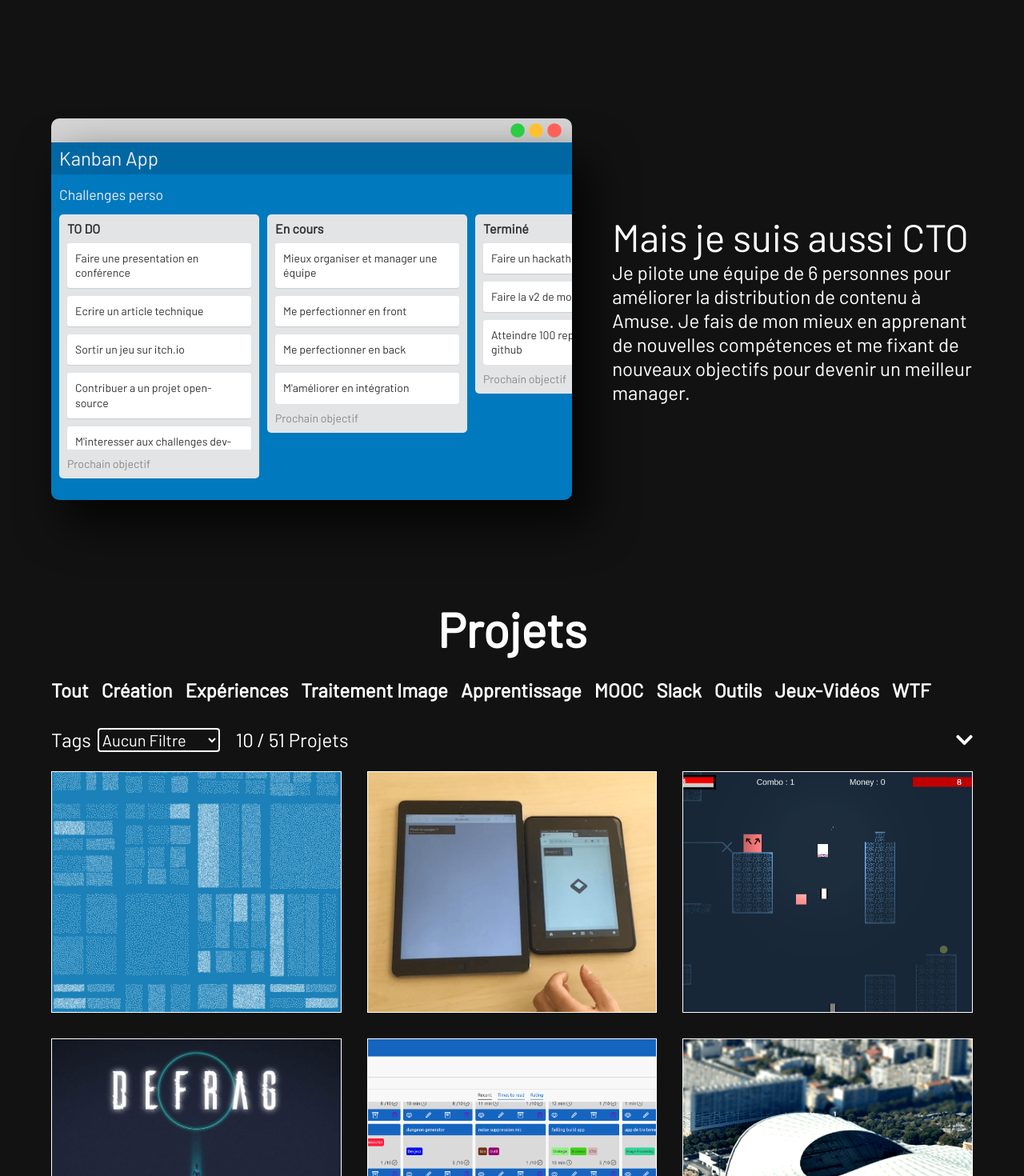
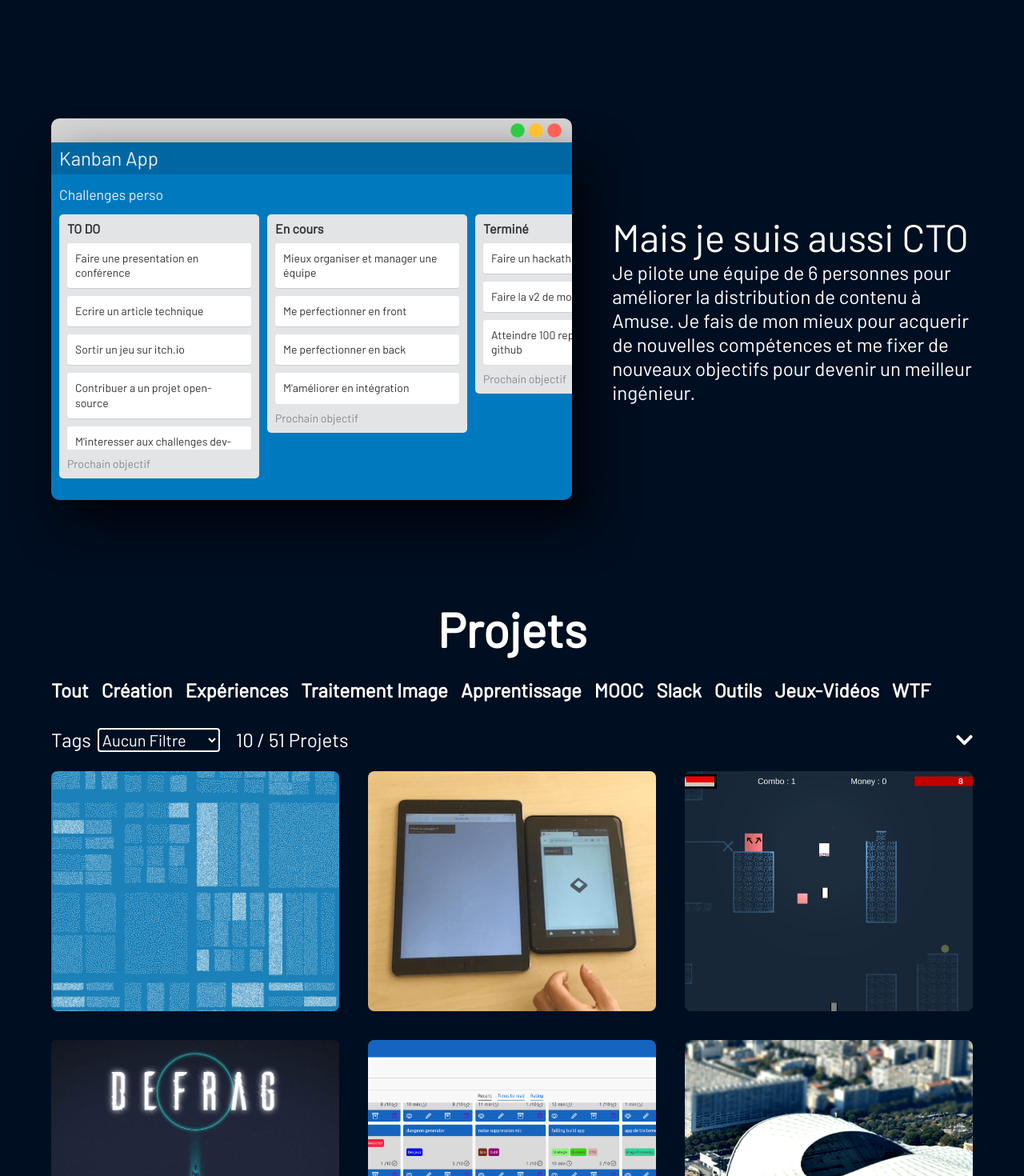
Before and after one commit to guillaume-gomez/guillaume-gomez.github.io, a React (Create React App) app: page / in a window 1280 px wide. Shown: the part 1330-2800 px from the top of the page at 80% size. Built offline with nearby package versions, Linux system fonts and the light colour scheme.

Commit message:
make changes to fit design

```diff
--- a/src/components/Header.css
+++ b/src/components/Header.css
@@ -37,6 +37,10 @@
   padding: 8px;
 }
 
+.header-links: hover {
+  color: var(--grey);
+}
+
 @media(max-width: 768px) {
   .header-name {
     display: none;
--- a/src/components/Job.css
+++ b/src/components/Job.css
@@ -8,8 +8,10 @@
 }
 
 .job-content {
-  border-radius: 10px;
-  border: 5px solid var(--white);
+  background: #1D1332;
+  border-radius: 8px;
+  padding: 6px;
+  //border: 5px solid var(--white);
 }
 
 /* The circles on the timeline */
--- a/src/components/ProjectCell.css
+++ b/src/components/ProjectCell.css
@@ -2,12 +2,12 @@
   display: block;
   height: 300px;
   min-width: 300px;
-  border: 1px solid var(--white);
-  box-shadow: 0px 4px 4px 0px #000000 25 %;
+  background: rgba(51, 51, 51, 0.8);
+  border-radius: 8px;
 }
 
 .project-cell-image {
-  //border: 2px solid blue;
+  border-radius: 8px;
   width: 100%;
   height: 100%;
   object-fit: cover;
@@ -31,7 +31,7 @@
   //border: 2px solid blue;
   font-size: 42px;
   font-weight: italic;
-  text-shadow: 0px 0px 8px #9F36B9;
+  //text-shadow: 0px 0px 8px #9F36B9;
   width: inherit;
   height: 50%;
   overflow: hidden;
--- a/src/components/ProjectsGrid.css
+++ b/src/components/ProjectsGrid.css
@@ -2,7 +2,7 @@
   //border:  2px solid blue;
   display: grid;
   grid-template-columns: repeat(auto-fill, minmax(300px, 1fr));
-  gap: 32px 32px;
+  gap: 36px 36px;
   box-sizing: border-box;
   width: 100%;
   height: 100%;
--- /dev/null
+++ b/src/components/animations/FadeInWhenVisibleAndMove.tsx
@@ -0,0 +1,40 @@
+import React, { useEffect } from "react";
+import { useInView } from "react-intersection-observer";
+import { motion, useAnimation } from "framer-motion";
+
+interface FadeInWhenVisibleAndMoveInterface {
+  children: React.ReactNode;
+  direction: "left"| "right";
+  className?: string;
+}
+
+function FadeInWhenVisibleAndMove({ children, direction, className } : FadeInWhenVisibleAndMoveInterface) {
+  const controls = useAnimation();
+  const [ref, inView] = useInView();
+
+  useEffect(() => {
+    if (inView) {
+      controls.start("visible");
+      controls.start("move");
+    }
+  }, [controls, inView]);
+
+  return (
+    <motion.div
+      ref={ref}
+      animate={controls}
+      className={className}
+      initial="hidden"
+      transition={{ duration: 2.0, type: "spring", bounce: 0.20 }}
+      variants={{
+        visible: { opacity: 1, scale: 1 },
+        hidden: { opacity: 0, scale: 0, x: direction === "left" ?  "-25vw" : "25vw" },
+        move: {x: 0}
+      }}
+    >
+      {children}
+    </motion.div>
+  );
+}
+
+export default FadeInWhenVisibleAndMove;
--- a/src/index.css
+++ b/src/index.css
@@ -33,7 +33,9 @@ body {
   font-size: 24px;
   font-family: 'Barlow';
   color: var(--white);
-  background: #121212;
+  background: #000e21;
+//background: rgb(4,23,50);
+//background: linear-gradient(180deg, rgba(4,23,70,0.67) 0%, rgba(13,28,77,1) 50%, rgba(6,14,41,0.81) 100%);
 }
 h1 {
   font-size: 96px;
@@ -91,7 +93,7 @@ a {
 }
 
 a:hover {
-  color: var(--text-primary-dark);
+  color: var(--grey);
 }
 
 ol, ul {
--- a/src/locales/fr/translation.json
+++ b/src/locales/fr/translation.json
@@ -22,7 +22,7 @@
     "full-stack": "Je suis développeur Full Stack",
     "full-statck-text": "Je programme la plupart du temps en Ruby on rails, en Typescript, du React, et parfois du Javascript vanilla. Sur mon temps libre, je m'interesse à la programmtion de jeux video.",
     "cto": "Mais je suis aussi CTO",
-    "cto-text": "Je pilote une équipe de 6 personnes pour améliorer la distribution de contenu à Amuse. Je fais de mon mieux en apprenant de nouvelles compétences et me fixant de nouveaux objectifs pour devenir un meilleur manager."
+    "cto-text": "Je pilote une équipe de 6 personnes pour améliorer la distribution de contenu à Amuse. Je fais de mon mieux pour acquerir de nouvelles compétences et me fixer de nouveaux objectifs pour devenir un meilleur ingénieur."
   },
   "hobbies": {
     "hobbies": "Centre d'intérêts",
--- a/src/views/AboutMe.css
+++ b/src/views/AboutMe.css
@@ -14,7 +14,7 @@
   margin-left: auto;
   margin-right: auto;
   display: grid;
-  gap: 12px;
+  gap: 24px;
   box-sizing: border-box;
   grid-template-columns: 1fr 2fr;
 }
--- a/src/views/AboutMe.tsx
+++ b/src/views/AboutMe.tsx
@@ -5,7 +5,10 @@ import { FontAwesomeIcon } from '@fortawesome/react-fontawesome';
 import { faGithub, faLinkedin } from '@fortawesome/free-brands-svg-icons';
 import { faEnvelope } from '@fortawesome/free-solid-svg-icons';
 
+import FadeInWhenVisibleAndMove from "../components/animations/FadeInWhenVisibleAndMove";
+
 import "./AboutMe.css";
+
 import { GITHUB, LINKEDIN, MAIL } from '../constants';
 
 function AboutMe() {
@@ -14,7 +17,7 @@ function AboutMe() {
     <section className="about-me-content">
       <h2 style={{textAlign: "center"}}>{t("about-me.about-me")}</h2>
       <div className="about-me-infos">
-        <div className="about-me-avatar">
+        <FadeInWhenVisibleAndMove className="about-me-avatar" direction="left">
           <img className="about-me-avatar-img" src={`${process.env.PUBLIC_URL}profile.jpeg`} loading="lazy" alt="my face"/>
           <ul className="about-me-icons">
             <li>
@@ -34,14 +37,14 @@ function AboutMe() {
               </a>
             </li>
            </ul>
-        </div>
-        <div className="about-me-text">
+        </FadeInWhenVisibleAndMove>
+        <FadeInWhenVisibleAndMove className="about-me-text" direction="right">
           <p>
            <Trans i18nKey="about-me.content">
              {[<i className="var(--text-primary)"/>]}
            </Trans>
           </p>
-        </div>
+        </FadeInWhenVisibleAndMove>
       </div>
     </section>
   );
--- a/src/views/Experience.css
+++ b/src/views/Experience.css
@@ -6,6 +6,7 @@
 }
 
 .experience-jobs {
+  //border: 2px solid blue;
   max-width: 100%;
 }
 
--- a/src/views/WelcomePageInfos.tsx
+++ b/src/views/WelcomePageInfos.tsx
@@ -1,9 +1,8 @@
 import React, { useEffect, useRef} from 'react';
 import { useTranslation } from 'react-i18next';
-import { useInView } from "react-intersection-observer";
-import { motion, useAnimation } from "framer-motion";
 
 import "./WelcomePageInfos.css";
+import FadeInWhenVisibleAndMove from "../components/animations/FadeInWhenVisibleAndMove";
 
 import Terminal from "../components/Terminal";
 import Window from "../components/Window";
@@ -48,38 +47,3 @@ function WelcomePageInfos() {
 }
 
 export default WelcomePageInfos;
-
-
-interface FadeInWhenVisibleAndMoveInterface {
-  children: React.ReactNode;
-  direction: "left"| "right";
-}
-
-
-function FadeInWhenVisibleAndMove({ children, direction } : FadeInWhenVisibleAndMoveInterface) {
-  const controls = useAnimation();
-  const [ref, inView] = useInView();
-
-  useEffect(() => {
-    if (inView) {
-      controls.start("visible");
-      controls.start("move");
-    }
-  }, [controls, inView]);
-
-  return (
-    <motion.div
-      ref={ref}
-      animate={controls}
-      initial="hidden"
-      transition={{ duration: 2.0, type: "spring", bounce: 0.20 }}
-      variants={{
-        visible: { opacity: 1, scale: 1 },
-        hidden: { opacity: 0, scale: 0, x: direction === "left" ?  "-25vw" : "25vw" },
-        move: {x: 0}
-      }}
-    >
-      {children}
-    </motion.div>
-  );
-}
```
